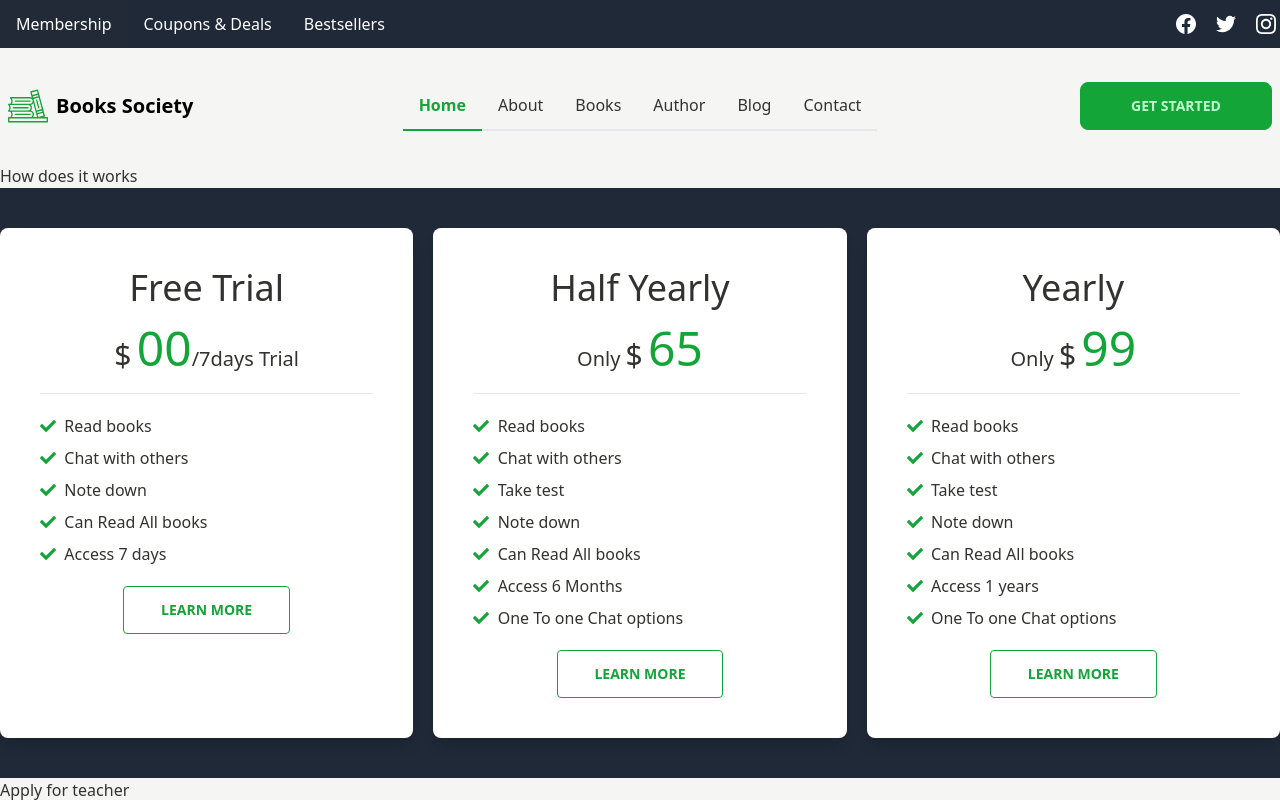
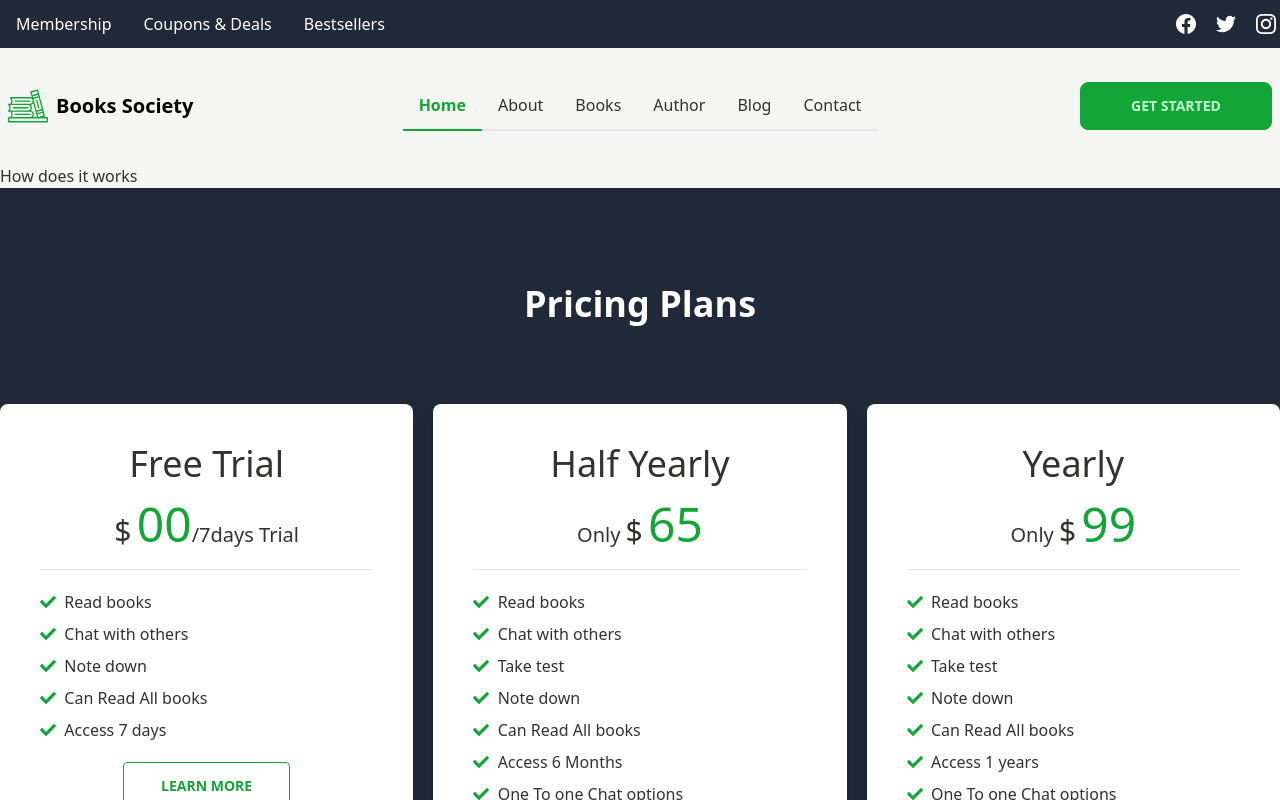
Before and after one commit to Sahariar/books-society, a Next.js app: page / in a window 1280 px wide. Shown: the top 800 px of the page. Built offline with nearby package versions, Linux system fonts and the light colour scheme.

Commit message:
Update price plan

```diff
--- a/components/HomePage/PricingPlans.js
+++ b/components/HomePage/PricingPlans.js
@@ -2,6 +2,9 @@ import {FaCheck} from 'react-icons/fa';
 const PricingPlans = () => {
     return (
         <div className="bg-neutral">
+            <h1 className='text-white text-center pb-10 pt-24 text-4xl font-bold'>
+                    Pricing Plans
+            </h1>
             <div className="grid grid-cols-1 gap-5 md:grid-cols-3 py-10 container mx-auto">
                 <div className="bg-white shadow-lg rounded-lg p-10 price-plan">
                     <h2 className="text-center text-4xl">Free Trial</h2>
```
